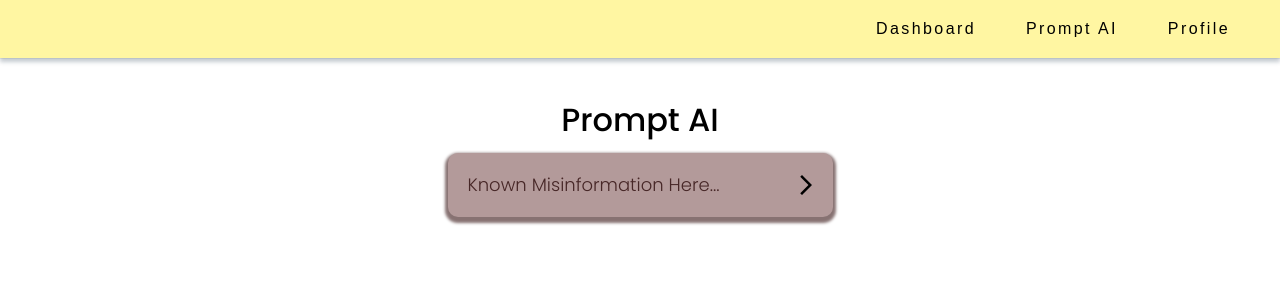
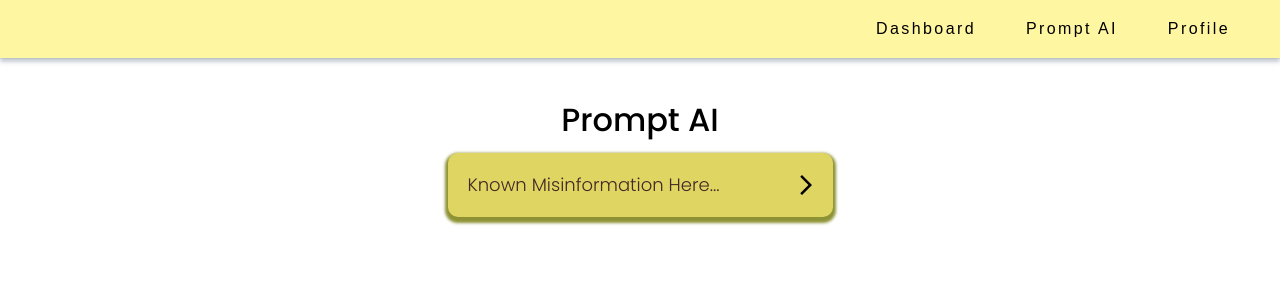
Before and after one commit to BaldoHado/Health-Misinformation-AI-App, a React (Create React App) app in the folder my-app/: page /prompt-ai in a window 1280 px wide. Shown: the top 300 px of the page. Built offline with nearby package versions, Linux system fonts and the light colour scheme.

Commit message:
loading button

```diff
--- a/my-app/src/components/PromptAI/PromptAI.module.scss
+++ b/my-app/src/components/PromptAI/PromptAI.module.scss
@@ -10,17 +10,19 @@
   margin-top: 50px;
   height: 100%;
 }
+
 .inputContainer {
-  & > * {
+  &>* {
     margin-left: 40px;
     margin-right: 40px;
   }
+
   position: relative;
 }
 
 .inputs {
-  display: flex;
-  justify-content: center;
+  display: grid;
+  place-items: center;
 }
 
 .inputField {
@@ -30,10 +32,10 @@
   padding-left: 20px;
   padding-right: 20px;
   border: none !important;
-  background-color: #B39A9A;
+  background-color: #ded563;
   outline: none;
   min-width: 280px;
-  box-shadow: 0px 3px 3px 3px #877272;
+  box-shadow: 0px 3px 3px 3px #8d9235;
   line-height: 24px;
   font-weight: 300;
   font-family: 'Poppins', sans-serif;
@@ -50,7 +52,6 @@
   &:focus {
     text-align: left;
     outline: none !important;
-    min-width: 450px;
     padding-left: 20px;
     padding-right: 20px;
     transition: all 0.3s ease;
@@ -70,3 +71,12 @@
     cursor: pointer;
   }
 }
+
+.generatedText {
+  width: 75%;
+
+  &>* {
+    text-align: left;
+  }
+
+}
--- a/my-app/src/components/PromptAI/PromptAI.tsx
+++ b/my-app/src/components/PromptAI/PromptAI.tsx
@@ -3,6 +3,7 @@ import styles from "./PromptAI.module.scss";
 import { FormControl, InputLabel, MenuItem, Select } from "@mui/material";
 import axios from "axios";
 import ArrowForwardIosIcon from "@mui/icons-material/ArrowForwardIos";
+import PendingIcon from '@mui/icons-material/Pending';
 
 const PromptAI: React.FC = () => {
   const [inputText, setInputText] = useState("");
@@ -17,11 +18,12 @@ const PromptAI: React.FC = () => {
   const fetchData = async () => {
     if (inputText) {
       try {
+        setIsLoading(true);
         const response = await axios.get(
           `http://localhost:8000/v1/generate?text=${inputText}&docType=${docType}`
         );
         setData(response.data.output.text);
-        console.log(response.data);
+        setIsLoading(false);
       } catch (error) {
         console.error("Error fetching data:", error);
       }
@@ -40,11 +42,10 @@ const PromptAI: React.FC = () => {
             placeholder="Known Misinformation Here..."
             className={styles.inputField}
           />
-          <ArrowForwardIosIcon
+          {!isLoading ? <ArrowForwardIosIcon
             className={styles.submitIcon}
             onClick={fetchData}
-          />
-          {/* onClick={fetchData} */}
+          /> : <PendingIcon className={styles.submitIcon}/>}
         </div>
 
         {/* <FormControl sx={{ minWidth: 200 }}>
@@ -62,7 +63,15 @@ const PromptAI: React.FC = () => {
             <MenuItem value="pr">Press Release</MenuItem>
           </Select>
         </FormControl> */}
-        <p>{data}</p>
+        <div className={styles.generatedText}>
+          {isLoading && <p> Loading</p>}
+          {!isLoading && data && (
+            <>
+              <h3>Optimal AI-Generated Response</h3>
+              <p>{data}</p>
+            </>
+          )}
+        </div>
       </div>
     </div>
   );
```
